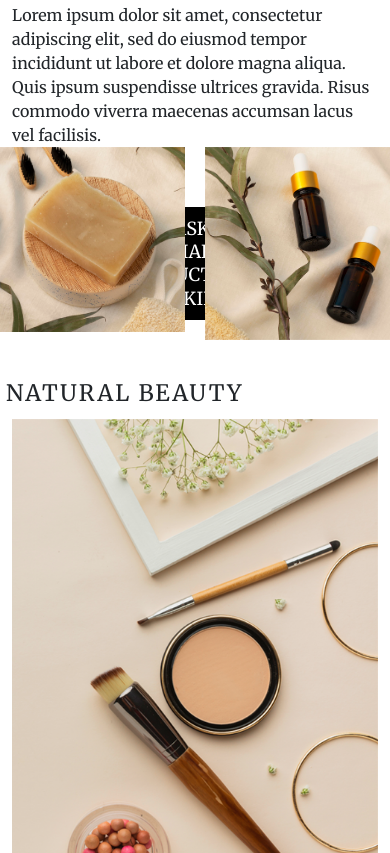
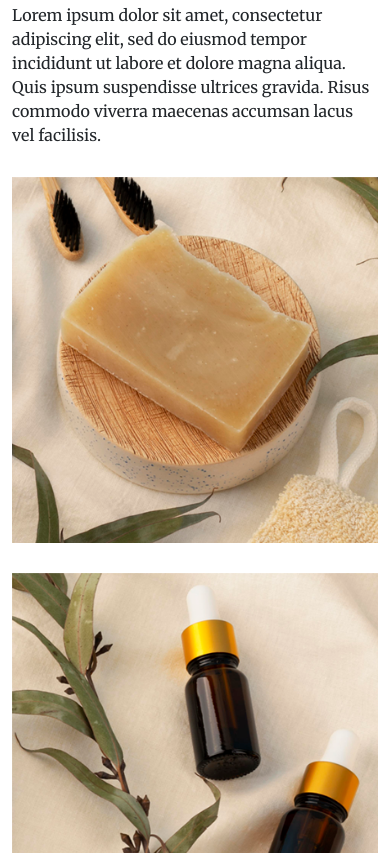
Before and after one commit to partha92developer/spa.github.io, a plain HTML site: page index.html in a window 390 px wide. Shown: the part 5671-6524 px from the top of the page. Drawn offline with nearby package versions, Linux system fonts and the light colour scheme.

Commit message:
Update responsive_style.css

```diff
--- a/css/responsive_style.css
+++ b/css/responsive_style.css
@@ -114,6 +114,16 @@
     /* ===================================================== section-x2 end */
     /* ===================================================== section-x3 start */
     /* ===================================================== section-x3 end */
+    /* ===================================================== section-x5 start */
+    .section-x5 p {
+        margin-bottom: 30px;
+    }
+    .section-x5 .img-wrap-x5 {
+        grid-template-columns: 1fr;
+        row-gap: 30px;
+        position: relative;
+    }
+    /* ===================================================== section-x5 end */
     /* ===================================================== section-x6 start */
     .beauty-content {
         padding-top: 20px;
```
